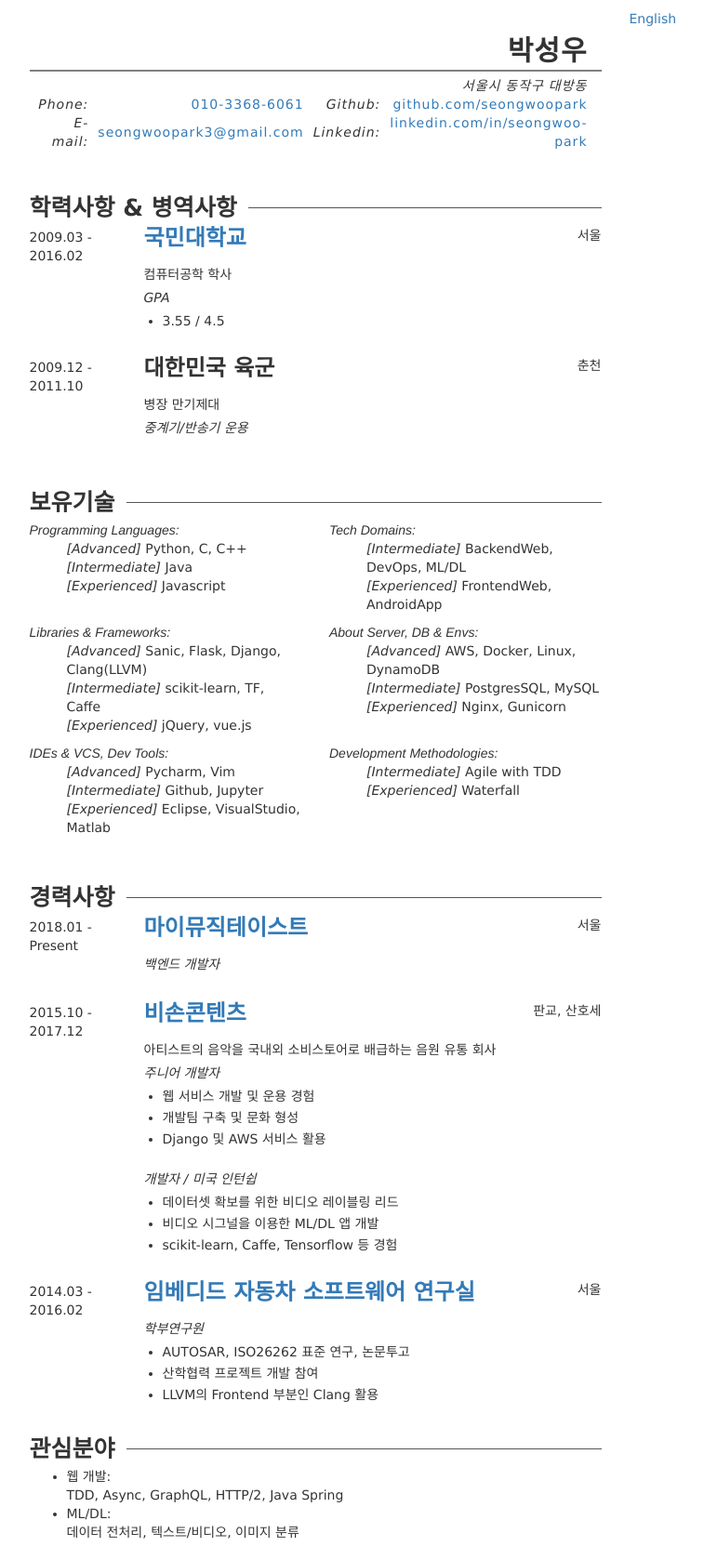
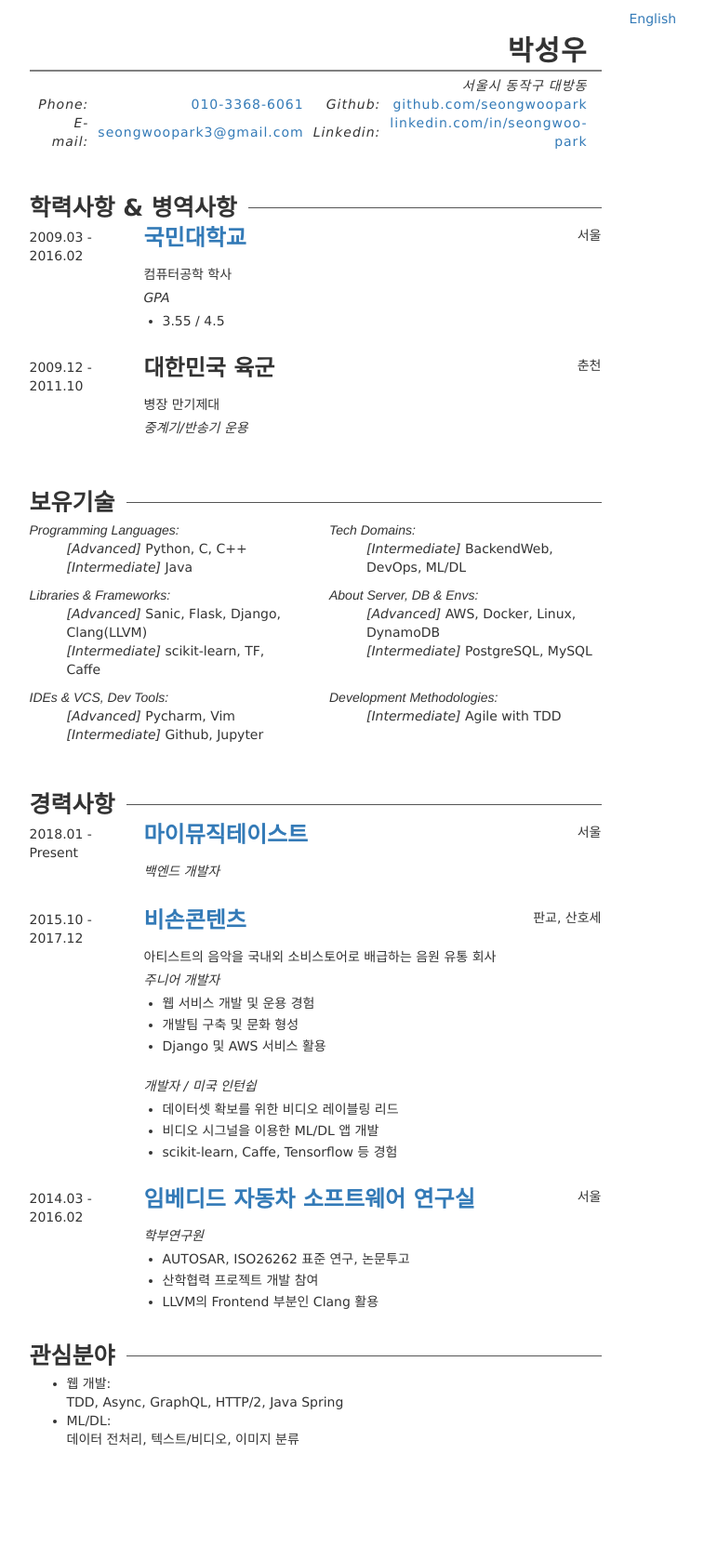
Before and after one commit to seongwoopark/seongwoopark.github.io, a Jekyll site: the page built from resume/resume_kr.html, in a window 1280 px wide. Shown: the whole page at 93% size, without its empty margins (301-1058 px from the left). Built offline with Jekyll 4.4.1, drawn with Linux system fonts in a browser that asks for light colours; after the commit the page ends 1578 px from its top, so only the background shows below that.

Commit message:
Update tech_skills.html

```diff
--- a/_includes/tech_skills.html
+++ b/_includes/tech_skills.html
@@ -4,14 +4,12 @@
 				<ul>
 					<li><i>[Advanced]</i> Python, C, C++</li>
 					<li><i>[Intermediate]</i> Java</li>
-					<li><i>[Experienced]</i> Javascript</li>
 				</ul>
 			</div>
 			<div class="col-lg-6 col-md-6 col-sm-6">
 				<i>Tech Domains:</i>
 				<ul>
 					<li><i>[Intermediate]</i> BackendWeb, DevOps, ML/DL</li>
-					<li><i>[Experienced]</i> FrontendWeb, AndroidApp</li>
 				</ul>
 			</div>
 		</div>
@@ -21,15 +19,13 @@
 				<ul>
 					<li><i>[Advanced]</i> Sanic, Flask, Django, Clang(LLVM)</li>
 					<li><i>[Intermediate]</i> scikit-learn, TF, Caffe</li>
-					<li><i>[Experienced]</i> jQuery, vue.js</li>
 				</ul>
 			</div>
 			<div class="col-lg-6 col-md-6 col-sm-6">
 				<i>About Server, DB & Envs:</i>
 				<ul>
 					<li><i>[Advanced]</i> AWS, Docker, Linux, DynamoDB</li>
-					<li><i>[Intermediate]</i> PostgresSQL, MySQL</li>
-					<li><i>[Experienced]</i> Nginx, Gunicorn</li>
+					<li><i>[Intermediate]</i> PostgreSQL, MySQL</li>
 				</ul>
 			</div>
 		</div>
@@ -39,14 +35,12 @@
 				<ul>
 					<li><i>[Advanced]</i> Pycharm, Vim</li>
 					<li><i>[Intermediate]</i> Github, Jupyter</li>
-					<li><i>[Experienced]</i> Eclipse, VisualStudio, Matlab</li>
 				</ul>
 			</div>
 			<div class="col-lg-6 col-md-6 col-sm-6">
 				<i>Development Methodologies:</i>
 				<ul>
 					<li><i>[Intermediate]</i> Agile with TDD</li>
-					<li><i>[Experienced]</i> Waterfall</li>
 				</ul>
 			</div>
 		</div>
```
